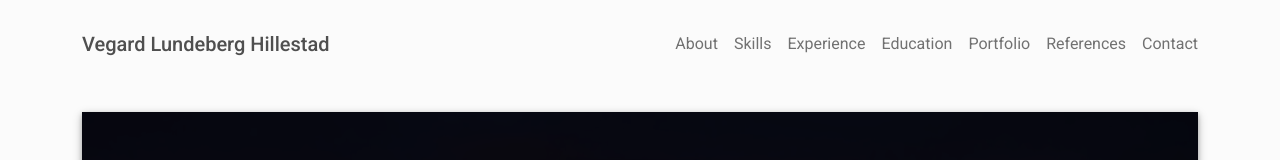
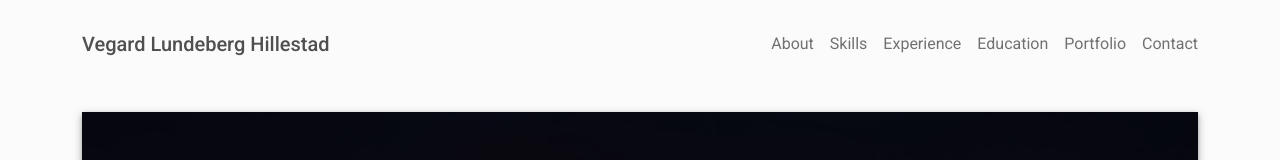
Before and after one commit to vegardlu/vegardlu.github.io, a plain HTML site: page index.html in a window 1280 px wide. Shown: the top 160 px of the page. Drawn offline with Linux system fonts and the light colour scheme.

Commit message:
removed link

```diff
--- a/index.html
+++ b/index.html
@@ -48,9 +48,6 @@
                         </li>
                         <li class="nav-item"><a class="nav-link" href="#portfolio" title="Portfolio"><span
                                 class="menu-title">Portfolio</span></a>
-                        </li>
-                        <li class="nav-item"><a class="nav-link" href="#references" title="References"><span
-                                class="menu-title">References</span></a>
                         </li>
                         <li class="nav-item"><a class="nav-link" href="#contact" title="Contact"><span
                                 class="menu-title">Contact</span></a>
```
